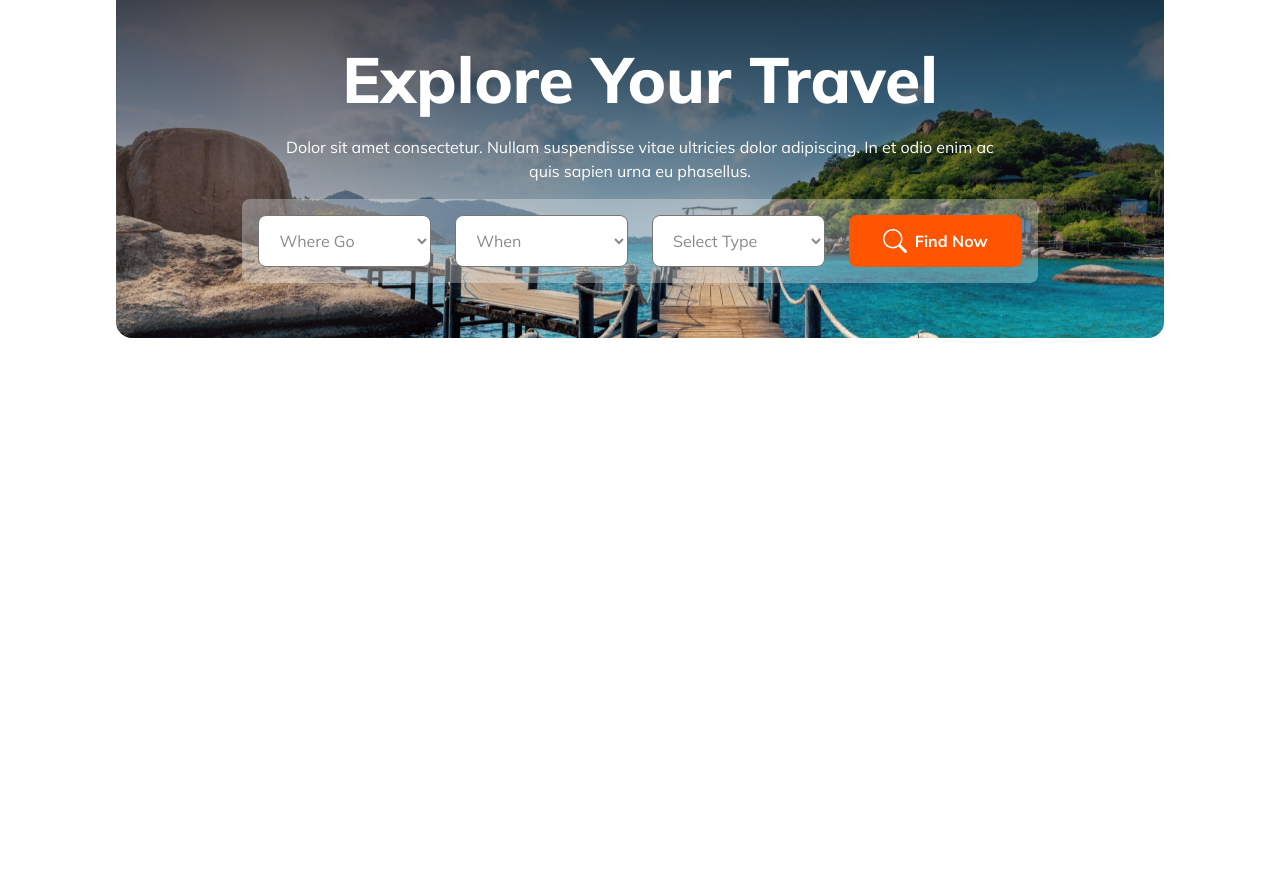
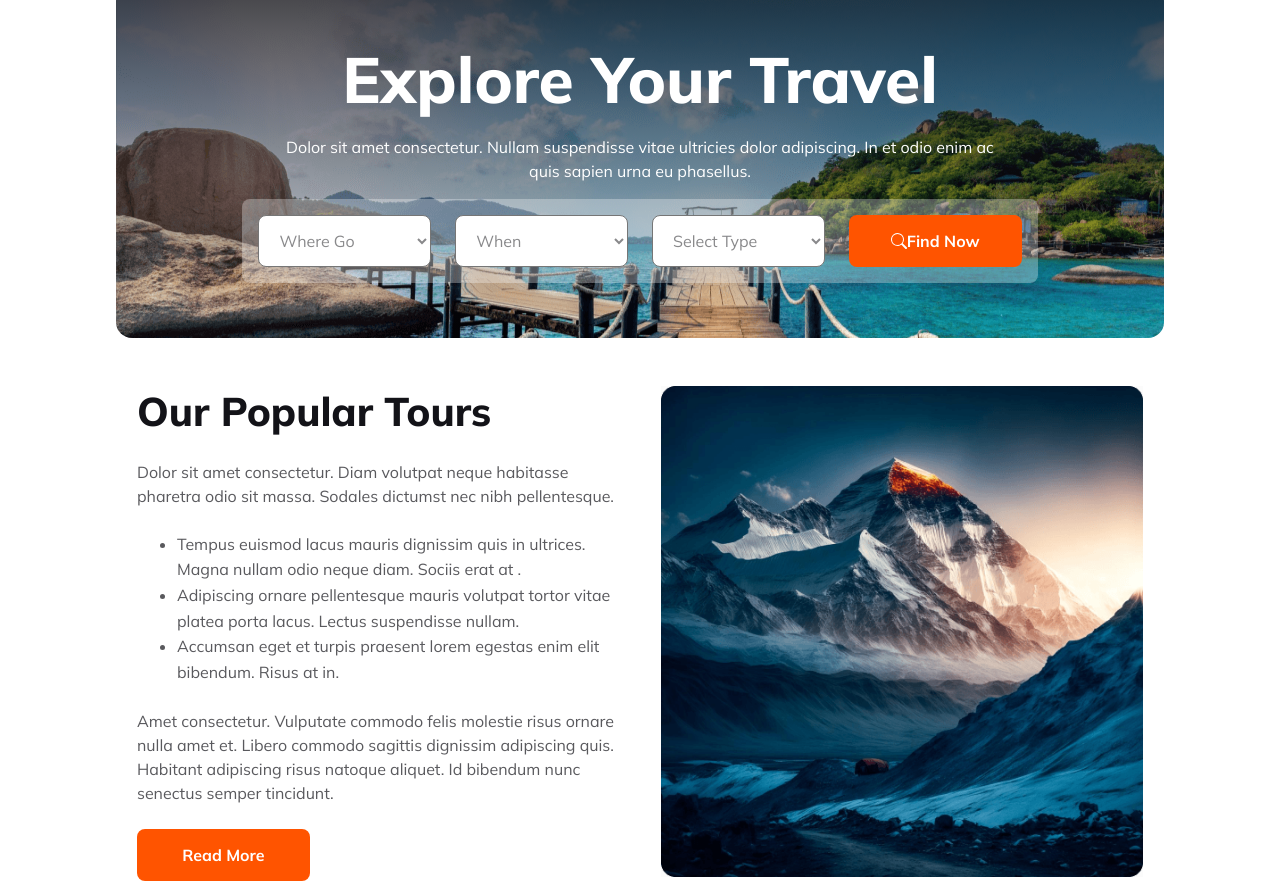
Before and after one commit to AH-Sazzad/hero-travel, a plain HTML site: page index.html in a window 1280 px wide. Shown: the part 185-1074 px from the top of the page. Before the commit the page ends 800 px from the top, so only its background shows below. Drawn offline with Linux system fonts and the light colour scheme.

Commit message:
tours section added

```diff
--- a/index.html
+++ b/index.html
@@ -35,16 +35,35 @@
                     <h1 class="header-title">Explore Your Travel</h1>
                     <p class="header-description">Dolor sit amet consectetur. Nullam suspendisse vitae ultricies dolor adipiscing. In et odio enim ac quis sapien urna eu phasellus.</p>
                     <div class="select">
-
                         <select name="" id=""> <option value="0">Where Go</option></select>
                         <select name="" id=""> <option value="0">When</option></select>
                         <select name="" id=""> <option value="0">Select Type</option></select>
-                <button class="btn"><img src="Images/search.svg" alt="" class="search">Find Now</button>
+                        <button class="btn"><img src="Images/search.svg" alt="" class="">Find Now</button>
+                    </div>
+                </div>
+            </header>
+            <main class="main">
+                <div class="tours">
+                    <div class="tours-content">
+                        <h1 class="tours-title">Our Popular Tours</h1>
+                        <p class="tours-description">Dolor sit amet consectetur. Diam volutpat neque habitasse pharetra odio sit massa. Sodales dictumst nec nibh pellentesque.</p>
+                        <ul>
+                            <li>Tempus euismod lacus mauris dignissim quis in ultrices. Magna nullam odio neque diam. Sociis erat at .</li>
+                            <li>Adipiscing ornare pellentesque mauris volutpat tortor vitae platea porta lacus. Lectus suspendisse nullam.</li>
+                            <li> Accumsan eget et turpis praesent lorem egestas enim elit bibendum. Risus at in.</li>
+                        </ul>
+                        <p class="tours-description">
+                                Amet consectetur. Vulputate commodo felis molestie risus
+                                ornare nulla amet et. Libero commodo sagittis dignissim adipiscing quis. Habitant adipiscing risus natoque aliquet. Id bibendum nunc senectus semper tincidunt.
+                        </p>
+                        <button class="btn">Read More</button>
+                    </div>
+                    <div class="tours-img">
+                        <img src="Images/Rectangle 4.png" alt="hill">
                     </div>
 
                 </div>
-
-         </header>
+            </main>
 
     </section>
 
--- a/style.css
+++ b/style.css
@@ -9,6 +9,15 @@ font-size: 1rem;
 font-style: normal;
 font-weight: 700;
 line-height: normal;
+border-radius: .5rem;
+background: #FF5400;
+width: 10.8rem;
+height: 3.25rem;
+flex-shrink: 0;
+border: none;
+display: flex;
+justify-content: center;
+align-items: center;
 }
 .search{width: 1.5rem;
     height: 1.5rem;
@@ -81,7 +90,7 @@ header{
     justify-content: center;
     align-items: center;
     text-align: center;
-    border-radius: ;
+
 }
 .header-content .header-title{
     color: #FFF;
@@ -125,16 +134,51 @@ padding-left: 1rem ;
 
 }
 .header-content .select .btn{
-    border-radius: .5rem;
-    background: #FF5400;
-    width: 10.8rem;
-    height: 3.25rem;
-    flex-shrink: 0;
-    border: none;
+
+}
+/* tours section */
+.tours{
     display: flex;
     justify-content: center;
     align-items: center;
+    margin-top: 3rem;
 }
+.tours div{
+    width:46%;
+    margin: 0% 2%;
+}
+.tours-title{
+    color: #131318;
+/* text-align: center; */
+font-family: Mulish;
+font-size: 2.5rem;
+font-style: normal;
+font-weight: 800;
+line-height: normal;
+margin: 0;
+}
+.tours-description{
+    color: rgba(19, 19, 24, 0.70);
+font-family: Mulish;
+font-size: 1rem;
+font-style: normal;
+font-weight: 400;
+line-height: 1.5rem;
+margin: 1.5rem 0rem; /* 162.5% */
+}
+.tours ul li{
+    color: rgba(19, 19, 24, 0.70);
+font-family: Mulish;
+font-size: 1rem;
+font-style: normal;
+font-weight: 400;
+line-height: 1.6rem; /* 162.5% */
+}
+
+.tours .tours-img img{
+    width: 100%;
+}
+
 
 /* resposive web layout */
 /* *********************************************************************************** */
@@ -173,6 +217,19 @@ padding-left: 1rem ;
     .header-content .select .btn{
         width: 100%;
     }
+    /* .tours section */
+    .tours{
+        flex-direction: column;
+    }
+    .tours div{
+        width: 96%;
+    }
+    .tours-title{
+        font-size: 1.25rem;
+    }
+    .tours .tours-img img{
+        margin-top: 1.5rem;
+    }
 }
 /* tablet web layout */
 @media screen and (min-width:577px) and (max-width:1024px) {
@@ -205,4 +262,21 @@ padding-left: 1rem ;
     .header-content .select .btn{
         width: 100%;
     }
+    /* tours */
+    .tours{
+        flex-direction: column;
+    }
+    .tours div{
+        width: 96%;
+    }
+    .tours .tours-img{
+        display: flex;
+        justify-content: center;
+
+    }
+    .tours .tours-img img{
+        margin-top: 1.5rem;
+        width: 70%;
+
+    }
 }
```
Lines whose indentation alone changed are shown as unchanged.
